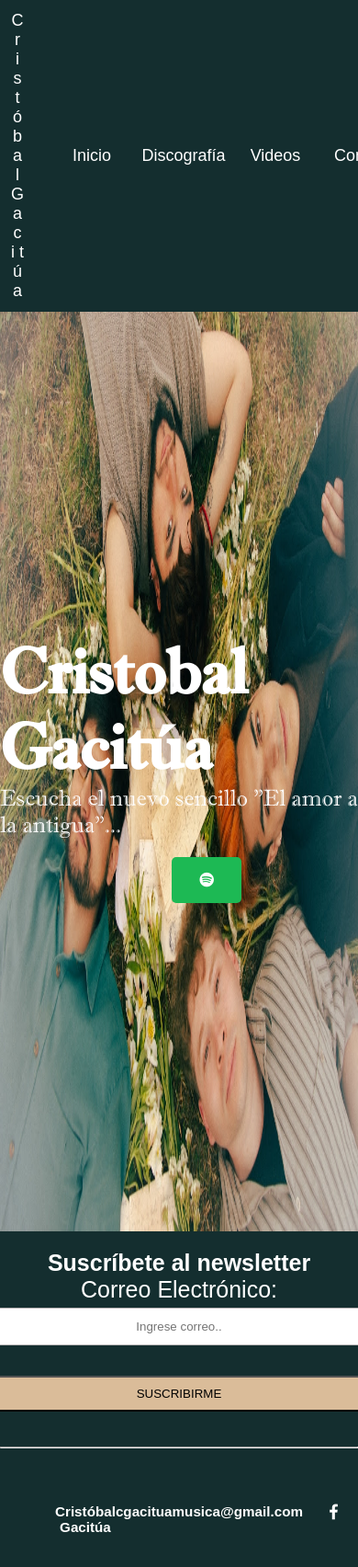
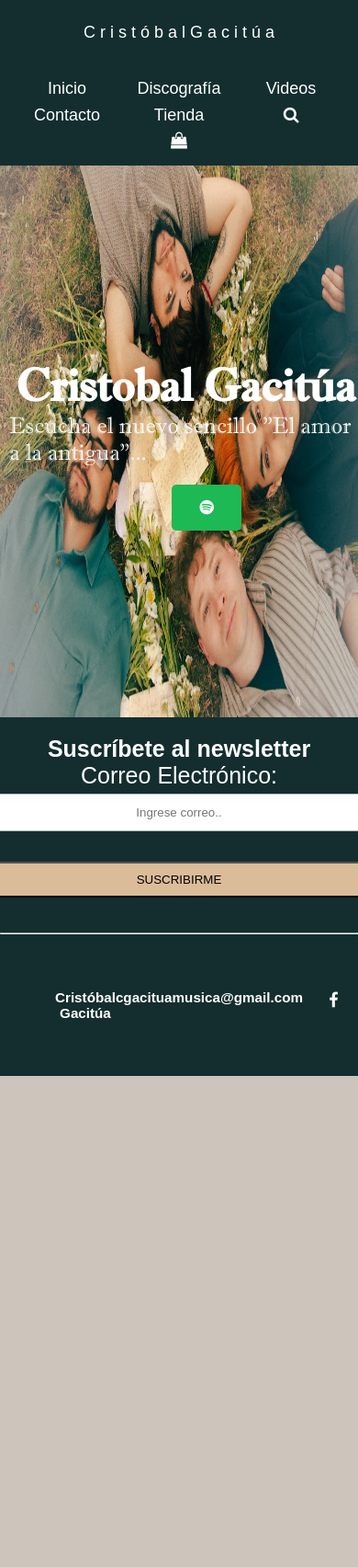
Before and after one commit to capitanindefinido/cgmusica, a plain HTML site: page index.html in a window 390 px wide. Shown: the whole page at 92% size. After the commit the page ends 1170 px from the top, so only its background shows below. Drawn offline with Linux system fonts and the light colour scheme; files whose address does not match are found by name.

Commit message:
Responsive en navbar

```diff
--- a/css/style.css
+++ b/css/style.css
@@ -1,13 +1,20 @@
 /* CSS HEX */
 
+/*
+dark-jungle-green: #142e2fff;
+cafe-au-lait: #bb865dff;
+coffee: #634837ff;
+tan: #dabc99ff;
+pale-silver: #cdc5bcff;
+back {
+    background-color:#142e2fff;
+    background-color:#bb865dff;
+    background-color:#634837ff;
+    background-color:#dabc99ff;
+    background-color:#cdc5bcff;
 
-/* --dark-jungle-green: #142e2fff;
---cafe-au-lait: #bb865dff;
---coffee: #634837ff;
---tan: #dabc99ff;
---pale-silver: #cdc5bcff; */
-
-
+}
+ */
 /* GENERAL */
 
 @font-face {
@@ -52,6 +59,7 @@ body {
     display: flex;
     flex-direction: row;
     justify-content: space-between;
+    flex-wrap: wrap;
 }
 
 .module-right {
@@ -59,17 +67,22 @@ body {
     flex-direction: row;
     align-items: center;
     justify-content: space-around;
-}
-
-.navbar .module-right {
+    flex-wrap: wrap;
     color: white;
     padding: 12px;
     text-align: center;
     font-size: 18px;
     text-decoration: none;
     font-family: 'Quicksand', sans-serif;
-    text-align: center;
-    margin-right: 32px;
+}
+
+.module-left {
+    display: flex;
+    align-items: center;
+}
+
+.iconoInicio {
+    width: auto;
 }
 
 .icono {
@@ -87,7 +100,7 @@ body {
     background-color: #bb865dff;
 }
 
-a {
+.aLink {
     text-decoration: none;
     cursor: pointer;
     font-family: 'Maven Pro', sans-serif;
@@ -97,6 +110,27 @@ a {
     width: 100px;
     text-align: center;
 }
+
+
+
+@media screen and (max-width: 925px) {
+    .navbar {
+        flex-direction: column;
+    }
+
+    .navbar .module-right {
+        margin-right: 0px;
+    }
+
+    .module-left {
+        justify-content: center;
+        align-items: center;
+    }
+    a {
+        margin: 1%;
+    }
+}
+
 
 
 /* BODY */
@@ -147,10 +181,53 @@ a {
     margin-left: 40%;
 }
 
+#aLinkSpotify {
+    text-decoration: none;
+    cursor: pointer;
+    font-family: 'Maven Pro', sans-serif;
+    color: white;
+    font-size: 18px;
+    font-weight: normal;
+    width: 100px;
+    text-align: center;
+}
+
 .mapa {
     display: inline-block;
 }
 
+@media screen and (max-width: 640px) {
+    .imagencg {
+        height: 300px;
+    }
+
+    .titulo {
+        font-size: 25px;
+        margin-left: 15px;
+    }
+
+    .parrafo {
+        margin-left: 10px;
+    }
+
+    .divletras {
+        margin-top: 105px;
+    }
+}
+
+@media screen and (max-width: 900px) {
+    .imagencg {
+        height: 600px;
+    }
+
+    .titulo {
+        font-size: 50px;
+    }
+
+    .divletras {
+        margin-top: 210px;
+    }
+}
 
 /* NEWSLETTER */
 
@@ -208,6 +285,17 @@ a {
     width: 100%;
 }
 
+@media screen and (max-width: 640px) {
+    .titulo1 {
+        font-size: 25px;
+    }
+}
+
+@media screen and (max-width: 900px) {
+    .titulo1 {
+        font-size: 50px;
+    }
+}
 
 /* FOOTER */
 
@@ -274,6 +362,17 @@ a {
 
 }
 
+#aLinkRRSS {
+    text-decoration: none;
+    cursor: pointer;
+    font-family: 'Maven Pro', sans-serif;
+    color: white;
+    font-size: 18px;
+    font-weight: normal;
+    width: 100px;
+    text-align: center;
+}
+
 
 /* DISCOGRAFIA VIDEOS */
 
@@ -333,6 +432,7 @@ a {
 .cardVideo:hover {
     box-shadow: 0 8px 16px 0 rgba(0, 0, 0, 0.2);
     transform: translate(10px,10px);
+    background-color: #1DB954;
 }
 
 .container2 {
@@ -491,12 +591,12 @@ select {
 .card1 {
     /* Add shadows to create the "card" effect */
     box-shadow: 0 4px 8px 0 rgba(0, 0, 0, 0.2);
-    transition: 0.3s;
+    transition: 2s;
     padding: 70px;
     margin-bottom: 15%;
     animation-name: aparecer;
     animation-iteration-count: 1;
-    /* animation-timing-function: ease-in-out; */
+    animation-timing-function: ease-in-out;
     animation-duration: 3s;
 }
 
@@ -527,7 +627,7 @@ select {
     text-transform: uppercase;
     padding: 5px 5px;
     border-radius: 5px;
-    background: #1DB954;
+    background: #dabc99ff;
     margin-right: 30px;
     width: 100%;
     cursor: pointer;
--- a/index.html
+++ b/index.html
@@ -15,20 +15,20 @@
     <header>
         <div class="navbar">
             <div class="module-left">
-                <a href="index.html">
+                <a href="index.html" class="iconoInicio">
                     <label class="icono">C r i s t ó b a l   G a c i t ú a </label>
                 </a>
             </div>
             <div class="module-right">
-                <a href="index.html" class="activada">Inicio</a>
-                <a href="./pages/discografia.html">Discografía</a>
-                <a href="./pages/videos.html">Videos</a>
-                <a href="./pages/contacto.html">Contacto</a>
-                <a href="./pages/tienda.html">Tienda</a>
-                <a href="">
+                <a href="index.html" class="aLink">Inicio</a>
+                <a href="./pages/discografia.html" class="aLink">Discografía</a>
+                <a href="./pages/videos.html" class="aLink">Videos</a>
+                <a href="./pages/contacto.html" class="aLink">Contacto</a>
+                <a href="./pages/tienda.html" class="aLink">Tienda</a>
+                <a href="" class="aLink">
                     <i class="fa fa-search" aria-hidden="false"></i>
                 </a>
-                <a href="../pages/tienda.html">
+                <a href="../pages/tienda.html" class="aLink">
                     <i class="fa fa-shopping-bag" aria-hidden="false"></i>
                 </a>
             </div>
@@ -42,7 +42,7 @@
                 <h1 class="titulo">Cristobal Gacitúa</h1>
                 <p class="parrafo">Escucha el nuevo sencillo "El amor a la antigua"...</p>
                 <br><br>
-                <a href="https://open.spotify.com/track/2P0JrPrd4ICT8GdWl2n1n5" class="spotify-btn" target="_blank">
+                <a href="https://open.spotify.com/track/2P0JrPrd4ICT8GdWl2n1n5" class="spotify-btn" id="aLinkSpotify" target="_blank">
                     <i class="fa fa-spotify" aria-hidden="false"></i>
                 </a>
             </div>
@@ -75,12 +75,14 @@
                 <h3>cgacituamusica@gmail.com</h3>
             </div>
             <div class="iconos">
-                <a href="https://web.facebook.com/cgacituamusica/?_rdc=1&_rdr" class="rrss" target="_blank">
+                <a href="https://web.facebook.com/cgacituamusica/?_rdc=1&_rdr" class="rrss" id="aLinkRRSS" target="_blank">
                     <i class="fa fa-facebook" aria-hidden="false"></i>
                 </a>
-                <a href="https://www.youtube.com/channel/UCYM2fMKobeX_lU49zIg77Zg" target="_blank"> <i class="fa fa-youtube" aria-hidden="false"></i>
+                <a href="https://www.youtube.com/channel/UCYM2fMKobeX_lU49zIg77Zg" target="_blank" id="aLinkRRSS">
+                    <i class="fa fa-youtube" aria-hidden="false"></i>
                 </a>
-                <a href="https://www.instagram.com/cgacituamusica/?hl=es" target="_blank"> <i class="fa fa-instagram" aria-hidden="false"></i>
+                <a href="https://www.instagram.com/cgacituamusica/?hl=es" target="_blank" id="aLinkRRSS">
+                    <i class="fa fa-instagram" aria-hidden="false"></i>
                 </a>
             </div>
         </div>
```
Also changed, not shown: pages/contacto.html (+13 -11 lines), pages/discografia.html (+13 -11 lines), pages/tienda.html (+13 -11 lines), pages/videos.html (+13 -11 lines).
